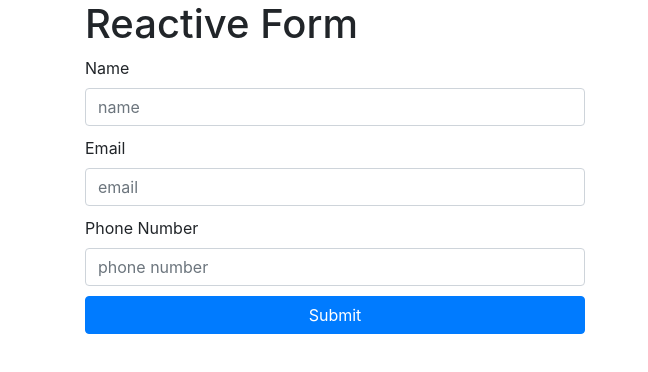
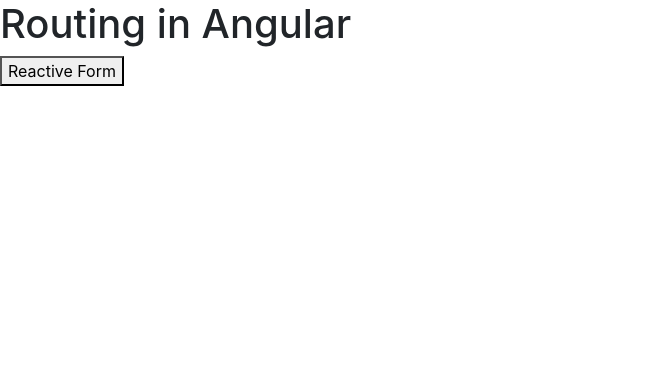
Before and after one commit to AnubhabD/Angularjs-sample, an Angular app: page / in a window 1280 px wide. Shown: the top 372 px of the page, without its empty margins (0-648 px from the left). Built offline with nearby package versions, Linux system fonts and the light colour scheme.

Commit message:
routing added

```diff
--- a/src/app/app-routing.module.ts
+++ b/src/app/app-routing.module.ts
@@ -1,10 +1,32 @@
 import { NgModule } from '@angular/core';
 import { RouterModule, Routes } from '@angular/router';
 
-const routes: Routes = [];
+import { HomeComponent } from './home/home.component';
+import { ReactiveFormComponent } from './reactive-form/reactive-form.component';
+import { TemplateFormComponent } from './template-form/template-form.component';
+
+const routes: Routes = [
+  {
+    path: '',
+    component: HomeComponent,
+  },
+  {
+    path: 'form',
+    component: ReactiveFormComponent,
+    // children: [
+    //   {
+    //     path: 'templateForm', component: TemplateFormComponent
+    //   }
+    // ]
+  },
+  {
+    path: 'templateForm',
+    component: TemplateFormComponent,
+  },
+];
 
 @NgModule({
   imports: [RouterModule.forRoot(routes)],
-  exports: [RouterModule]
+  exports: [RouterModule],
 })
-export class AppRoutingModule { }
+export class AppRoutingModule {}
--- a/src/app/app.component.html
+++ b/src/app/app.component.html
@@ -20,11 +20,12 @@
 <!-- <app-button></app-button> -->
 
 <!-- <app-template-form></app-template-form> -->
-<app-reactive-form></app-reactive-form>
 
-<!-- <div class="container">
-  <ng-container [formGroup]="userForm">
-    <app-basic-info formGroupName="basicInfo"></app-basic-info>
-  </ng-container>
-  <pre>{{userForm.value | json}}</pre>
+<!-- <app-reactive-form></app-reactive-form> -->
+
+<!-- <div>
+<h1>Routing in Angular</h1>
+<a routerLink="form" style="text-decoration: none; color: black">Get the Form</a>
 </div> -->
+
+<router-outlet></router-outlet>
--- a/src/app/app.module.ts
+++ b/src/app/app.module.ts
@@ -9,6 +9,7 @@ import { ButtonComponent } from './button/button.component';
 import { TemplateFormComponent } from './template-form/template-form.component';
 import { ReactiveFormComponent } from './reactive-form/reactive-form.component';
 import { ReactiveFormOutputsComponent } from './reactive-form-outputs/reactive-form-outputs.component';
+import { HomeComponent } from './home/home.component';
 
 @NgModule({
   declarations: [
@@ -17,7 +18,8 @@ import { ReactiveFormOutputsComponent } from './reactive-form-outputs/reactive-f
     ButtonComponent,
     TemplateFormComponent,
     ReactiveFormComponent,
-    ReactiveFormOutputsComponent
+    ReactiveFormOutputsComponent,
+    HomeComponent
   ],
   imports: [
     BrowserModule,
--- /dev/null
+++ b/src/app/home/home.component.html
@@ -0,0 +1,10 @@
+<div id="home">
+  <h1>Routing in Angular</h1>
+  <button>
+    <a routerLink="/form" style="text-decoration: none; color: black">
+      Reactive Form
+    </a>
+  </button>
+
+  <router-outlet></router-outlet>
+</div>
--- /dev/null
+++ b/src/app/home/home.component.ts
@@ -0,0 +1,13 @@
+import { Component, OnInit } from '@angular/core';
+
+@Component({
+  selector: 'app-home',
+  templateUrl: './home.component.html',
+  styleUrls: ['./home.component.scss']
+})
+export class HomeComponent implements OnInit {
+
+  constructor() { }
+
+  ngOnInit(): void {}
+}
--- a/src/app/reactive-form-outputs/reactive-form-outputs.component.ts
+++ b/src/app/reactive-form-outputs/reactive-form-outputs.component.ts
@@ -5,12 +5,14 @@ import {
   OnInit,
   SimpleChanges,
 } from '@angular/core';
+
 @Component({
   selector: 'app-reactive-form-outputs',
   templateUrl: './reactive-form-outputs.component.html',
   styleUrls: ['./reactive-form-outputs.component.scss'],
 })
 export class ReactiveFormOutputsComponent implements OnInit, OnChanges {
+
   @Input()
   data!: Partial<{
     name: string | null;
--- a/src/app/reactive-form/reactive-form.component.html
+++ b/src/app/reactive-form/reactive-form.component.html
@@ -1,4 +1,4 @@
-<div class="container">
+<div class="container" id="form">
   <h1>{{ Title }}</h1>
   <form [formGroup]="userForm" (ngSubmit)="onSubmitForm()">
     <div style="margin-bottom: 10px; width: 500px">
@@ -37,7 +37,7 @@
         <div *ngIf="userForm.controls.email.errors?.['required']">
           Please enter email
         </div>
-        <div *ngIf="userForm.controls.email.errors?.['email']">
+        <div *ngIf="userForm.controls.email.errors?.['pattern']">
           Please enter a valid email
         </div>
       </div>
@@ -65,10 +65,23 @@
         </div>
       </div>
     </div>
-    <button class="btn btn-primary" style="width: 500px">Submit</button>
+    <button class="btn btn-primary" style="width: 500px; margin-bottom: 10px">
+      Submit
+    </button>
   </form>
-  <div *ngIf="submitted">
-    <app-reactive-form-outputs [data]="sendDataToChild"></app-reactive-form-outputs>
+  <div *ngIf="submitted && userForm.valid">
+    <app-reactive-form-outputs
+      [data]="sendDataToChild"
+    ></app-reactive-form-outputs>
+  </div>
+  <div>
+    <button>
+      <a routerLink="/templateForm" style="text-decoration: none; color: black">
+        Template Form
+      </a>
+    </button>
+
+    <router-outlet></router-outlet>
   </div>
 </div>
 
--- a/src/app/reactive-form/reactive-form.component.ts
+++ b/src/app/reactive-form/reactive-form.component.ts
@@ -20,7 +20,13 @@ export class ReactiveFormComponent implements OnInit {
 
   userForm = this.formBuilder.group({
     name: ['', Validators.compose([Validators.required])],
-    email: ['', Validators.compose([Validators.required, Validators.email])],
+    email: [
+      '',
+      Validators.compose([
+        Validators.required,
+        Validators.pattern('[a-z0-9._%+-]+@[a-z0-9.-]+.[a-z]{2,4}$'),
+      ]),
+    ],
     phoneNumber: [
       '',
       Validators.compose([
--- a/src/app/template-form/template-form.component.html
+++ b/src/app/template-form/template-form.component.html
@@ -1,6 +1,6 @@
-<div class="container">
+<div class="container" id="templateForm">
   <h1>{{ Title }}</h1>
-  {{model | json}}
+  <!-- {{model | json}} -->
   <form
     #userForm="ngForm"
     name="form"
```
Also changed, not shown: src/app/home/home.component.scss (added), 1 other file (tests, documents, lock files or other folders).
